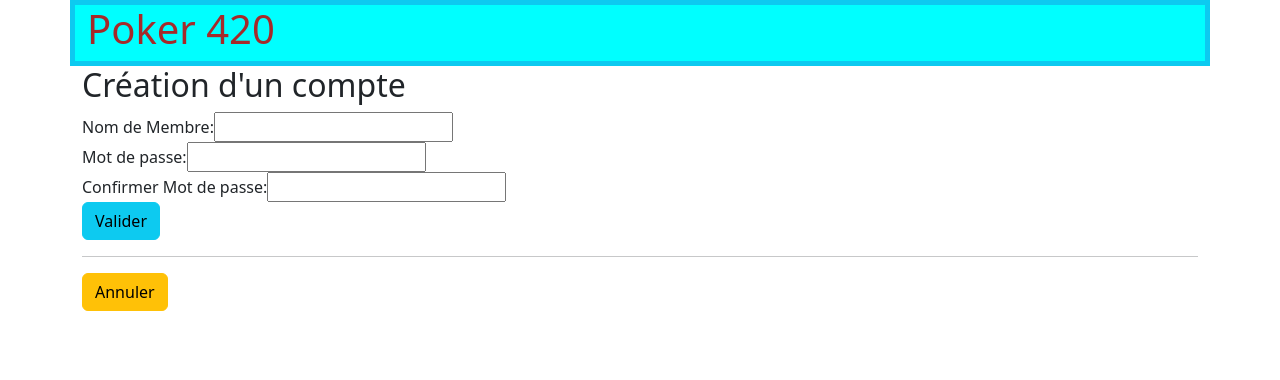
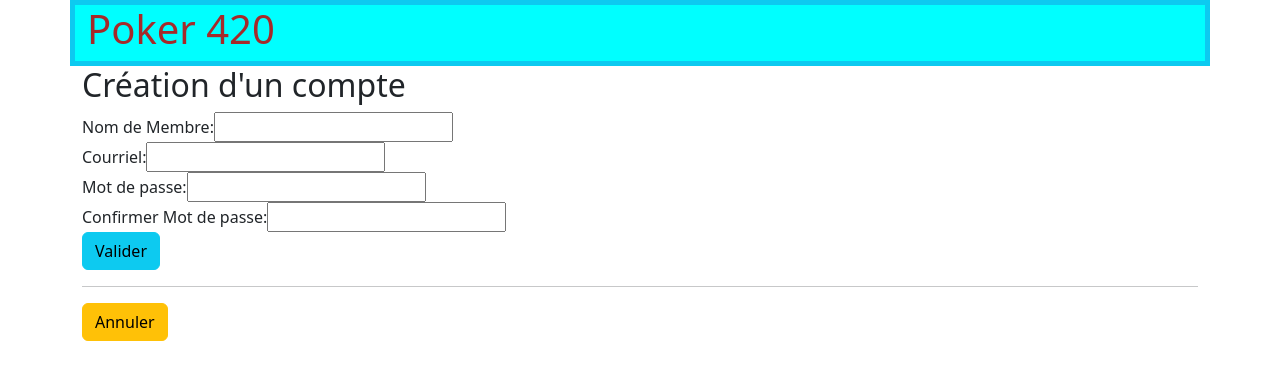
Before and after one commit to AlainProf/poker420, an Angular app: page / in a window 1280 px wide. Both pictures are taken after a click on the button "Créer un compte". Shown: the top 380 px of the page. Built offline with nearby package versions, Linux system fonts and the light colour scheme.

Commit message:
creation du service et import httpclient

```diff
--- a/main.js
+++ b/main.js
@@ -2,7 +2,7 @@ const {app, BrowserWindow} = require('electron');
 const url = require('url');
 const path = require('path');
 function onReady () {
-  win = new BrowserWindow({width: 600, height: 300, frame:false })
+  win = new BrowserWindow({width: 600, height: 300, frame:true })
   win.loadURL(url.format({
     pathname: path.join(
     __dirname,
--- a/src/app/app.component.html
+++ b/src/app/app.component.html
@@ -5,11 +5,12 @@
 
 
 
-   <app-connexion
+   <app-connexion #conn
       (ouvrirCreationCompte)="cc.onOuvrirCreationCompte()">
    </app-connexion>
 
-   <app-creation-compte #cc>
+   <app-creation-compte #cc
+      (quitterCreationCompte)="conn.onQuitterCreationCompte()">
 
    </app-creation-compte>
 </div>
--- a/src/app/app.config.ts
+++ b/src/app/app.config.ts
@@ -1,8 +1,10 @@
 import { ApplicationConfig, provideZoneChangeDetection } from '@angular/core';
 import { provideRouter } from '@angular/router';
+import {provideHttpClient } from '@angular/common/http';
+
 
 import { routes } from './app.routes';
 
 export const appConfig: ApplicationConfig = {
-  providers: [provideZoneChangeDetection({ eventCoalescing: true }), provideRouter(routes)]
+  providers: [provideZoneChangeDetection({ eventCoalescing: true }), provideRouter(routes), provideHttpClient()]
 };
--- a/src/app/connexion/connexion.component.ts
+++ b/src/app/connexion/connexion.component.ts
@@ -20,4 +20,9 @@ export class ConnexionComponent {
     //alert("Click sur créer compte");
     this.ouvrirCreationCompte.emit();
   }
+
+  onQuitterCreationCompte()
+  {
+    this.visible=true;
+  }
 }
--- a/src/app/creation-compte/creation-compte.component.html
+++ b/src/app/creation-compte/creation-compte.component.html
@@ -3,11 +3,17 @@
     <h2>Création d'un compte</h2>
 
     <label>Nom de Membre:</label>
-    <input><br>
+    <input id="nom" [(ngModel)] = "membreCandidat.nom"><br>
+
+    <label>Courriel:</label>
+    <input id="courriel" [(ngModel)] = "membreCandidat.courriel"><br>
+
     <label>Mot de passe:</label>
-    <input><br>
+    <input type='password' id="motDePasse" [(ngModel)] = "membreCandidat.motDePasse"><br>
+
     <label>Confirmer Mot de passe:</label>
-    <input><br>
-    <button class="btn btn-info">Valider</button><hr>
-    <button class="btn btn-warning">Annuler</button>
+    <input type='password' id="confirmation"><br>
+
+    <button class="btn btn-info" (click)="valider()">Valider</button><hr>
+    <button class="btn btn-warning" (click)="quitter()">Annuler</button>
 </div>
--- a/src/app/creation-compte/creation-compte.component.ts
+++ b/src/app/creation-compte/creation-compte.component.ts
@@ -1,15 +1,44 @@
-import { Component } from '@angular/core';
+import { Component, Output, EventEmitter } from '@angular/core';
 import { CommonModule } from '@angular/common';
+import { FormsModule } from '@angular/forms';
+import { Membre } from '../modele/membre';
+import { PokerService } from '../poker.service';
+
 
 @Component({
   selector: 'app-creation-compte',
   standalone: true,
-  imports: [CommonModule],
+  imports: [CommonModule, FormsModule],
   templateUrl: './creation-compte.component.html',
   styleUrl: './creation-compte.component.css'
 })
 export class CreationCompteComponent {
   visible=false;
+  membreCandidat:Membre = new Membre();
+
+  @Output() quitterCreationCompte = new EventEmitter<any>();
+
+  constructor(private poksrv:PokerService){}
+
+  valider()
+  {
+    //alert("nom désiré:" + this.membreCandidat.nom);
+
+    this.poksrv.creationMembre(this.membreCandidat).subscribe(
+       msg => {
+        alert("id du nouveau membre :" + msg);
+       }
+    )
+  }
+
+
+  quitter()
+  {
+    this.visible = false;
+    this.quitterCreationCompte.emit();
+
+  }
+
   onOuvrirCreationCompte()
   {
     //alert("ouverture de CC");
--- /dev/null
+++ b/src/app/modele/membre.ts
@@ -0,0 +1,7 @@
+export class Membre
+{
+    id:Number=0;
+    nom="";
+    motDePasse:string="";
+    courriel="";
+}
--- /dev/null
+++ b/src/app/poker.service.ts
@@ -0,0 +1,31 @@
+import { Injectable } from '@angular/core';
+import { HttpClient, HttpParams } from '@angular/common/http';
+import { Membre } from './modele/membre';
+
+@Injectable({
+  providedIn: 'root'
+})
+export class PokerService {
+
+  constructor(private http:HttpClient) { }
+
+  creationMembre(membre:Membre)
+  {
+
+    let url = "https://localhost:8000/creationMembre";
+    const params = new HttpParams
+    (
+      {
+        fromObject :
+        {
+          nom:membre.nom,
+          motDePasse:membre.motDePasse,
+          courriel:membre.courriel
+        }
+    } );
+
+    return this.http.post<number>(url, params);
+  }
+
+
+}
```
Also changed, not shown: 1 other file (tests, documents, lock files or other folders).
